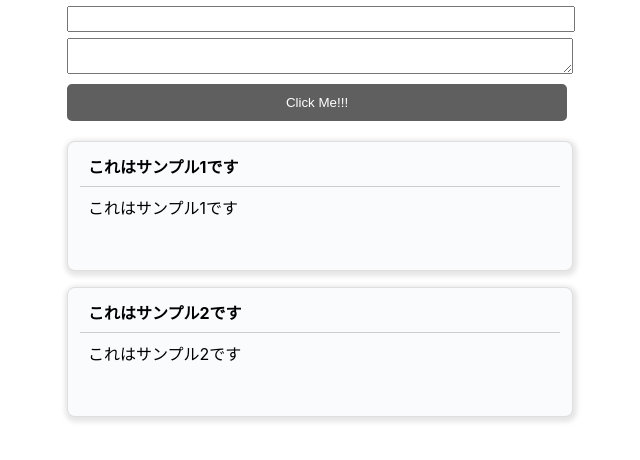
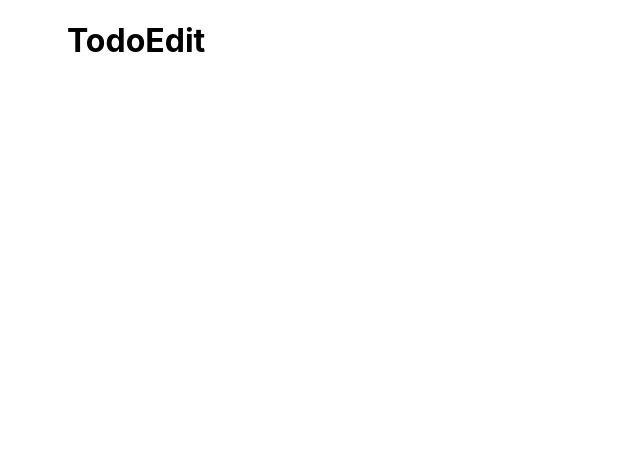
Before and after one commit to Takumi-Koyama/todo-react-ts, a React (Create React App) app: page /edit/1 in a window 1280 px wide. Shown: the top 460 px of the page, without its empty margins (323-963 px from the left). Built offline with nearby package versions, Linux system fonts and the light colour scheme.

Commit message:
react-routerでルーティング処理を実装

```diff
--- a/src/App.js
+++ b/src/App.js
@@ -1,11 +1,16 @@
 import { useState } from 'react';
 import './App.css';
 import TodoList from './views/TodoList/TodoList'
+import TodoEdit from './views/TodoEdit/TodoEdit'
+import { BrowserRouter as Router, Route } from 'react-router-dom'
 
 const App = () => {
   return (
     <div className="App">
-      <TodoList />
+      <Router>
+        <Route exact path="/" component={TodoList} />
+        <Route path="/edit/:id" component={TodoEdit} />
+      </Router>
     </div>
   );
 }
--- a/src/components/TodoItem.js
+++ b/src/components/TodoItem.js
@@ -2,12 +2,19 @@
 //アロー関数に書き換え
 import React from 'react'
 import './TodoItem.css'
+const obj = {
+  name: "hajime",
+  hobby: "game",
+  birthDay: "1993/01/28"
+}
 
-const TodoItem = (props) => {
+const { name, hobby } = obj;
+
+const TodoItem = ({todo, onClick}) => {
   return (
-    <div className="todo-item" key={props.todo.id}>
-      <div className="todo-item-title">{props.todo.title}</div>
-      <div className="todo-item-description">{props.todo.description}</div>
+    <div className="todo-item" key={todo.id} onClick={onClick}>
+      <div className="todo-item-title">{todo.title}</div>
+      <div className="todo-item-description">{todo.description}</div>
     </div>
   )
 }
--- /dev/null
+++ b/src/views/TodoEdit/TodoEdit.js
@@ -0,0 +1,12 @@
+import React from 'react'
+import './TodoEdit.css'
+
+const TodoEdit = () => {
+  return (
+    <div>
+      <h1>TodoEdit</h1>
+    </div>
+  )
+}
+
+export default TodoEdit
--- a/src/views/TodoList/TodoList.js
+++ b/src/views/TodoList/TodoList.js
@@ -2,6 +2,7 @@ import { Fragment, useState } from 'react';
 import './TodoList.css';
 //Todoitem.jsをインポートする
 import TodoItem from '../../components/TodoItem'
+import { useHistory } from 'react-router-dom'
 
 const sampleTodoList = [
   {
@@ -20,7 +21,7 @@ const TodoList = () => {
   const [title, setTitle] = useState('');
   const [description, setDescription] = useState('');
   const [todoList, setTodoList] = useState(sampleTodoList);
-
+  const history = useHistory();
   // const todoList = sampleTodoList;
 
   const changedTitle = (e) => {
@@ -66,7 +67,10 @@ const TodoList = () => {
     </div>
 
     {todoList.map((todo) => {
-      return (<TodoItem todo={todo} key={todo.id} />);
+      return (<TodoItem
+        todo={todo}
+        key={todo.id}
+        onClick={() => history.push(`/edit/${todo.id}`)} />);
     })}
   </Fragment>
   );
```
Also changed, not shown: src/views/TodoEdit/TodoEdit.css (added).
